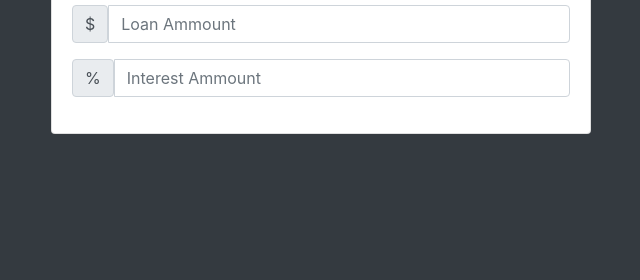
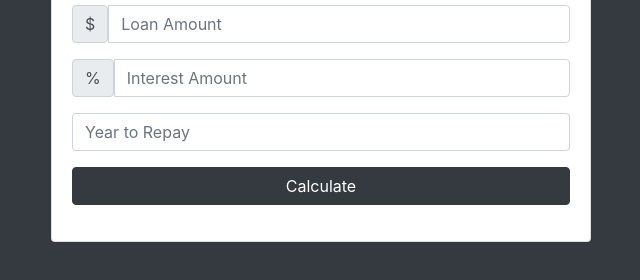
Before and after one commit to Danielwinship/LoanCalculator, a plain HTML site: page index.html in a window 1280 px wide. Shown: the part 136-416 px from the top of the page, without its empty margins (319-959 px from the left). Drawn offline with nearby package versions, Linux system fonts and the light colour scheme.

Commit message:
added years field and calculate button

```diff
--- a/index.html
+++ b/index.html
@@ -20,14 +20,20 @@
              <div class="form-group">
                <div class="input-group">
                 <span class="input-group-text">$</span>
-                 <input type="number" class="form-control" id="amount" placeholder="Loan Ammount">
+                 <input type="number" class="form-control" id="amount" placeholder="Loan Amount">
                </div>
              </div>
              <div class="form-group">
                <div class="input-group">
                 <span class="input-group-text">%</span>
-                 <input type="number" class="form-control" id="interest" placeholder="Interest Ammount">
+                 <input type="number" class="form-control" id="interest" placeholder="Interest Amount">
                </div>
+             </div>
+             <div class="form-group">
+               <input type="number" class="form-control" id="year" placeholder="Year to Repay">
+             </div>
+             <div class="form-group">
+               <input type="submit" value="Calculate" class="btn-dark btn btn-block">
              </div>
            </form>
          </div>
```
